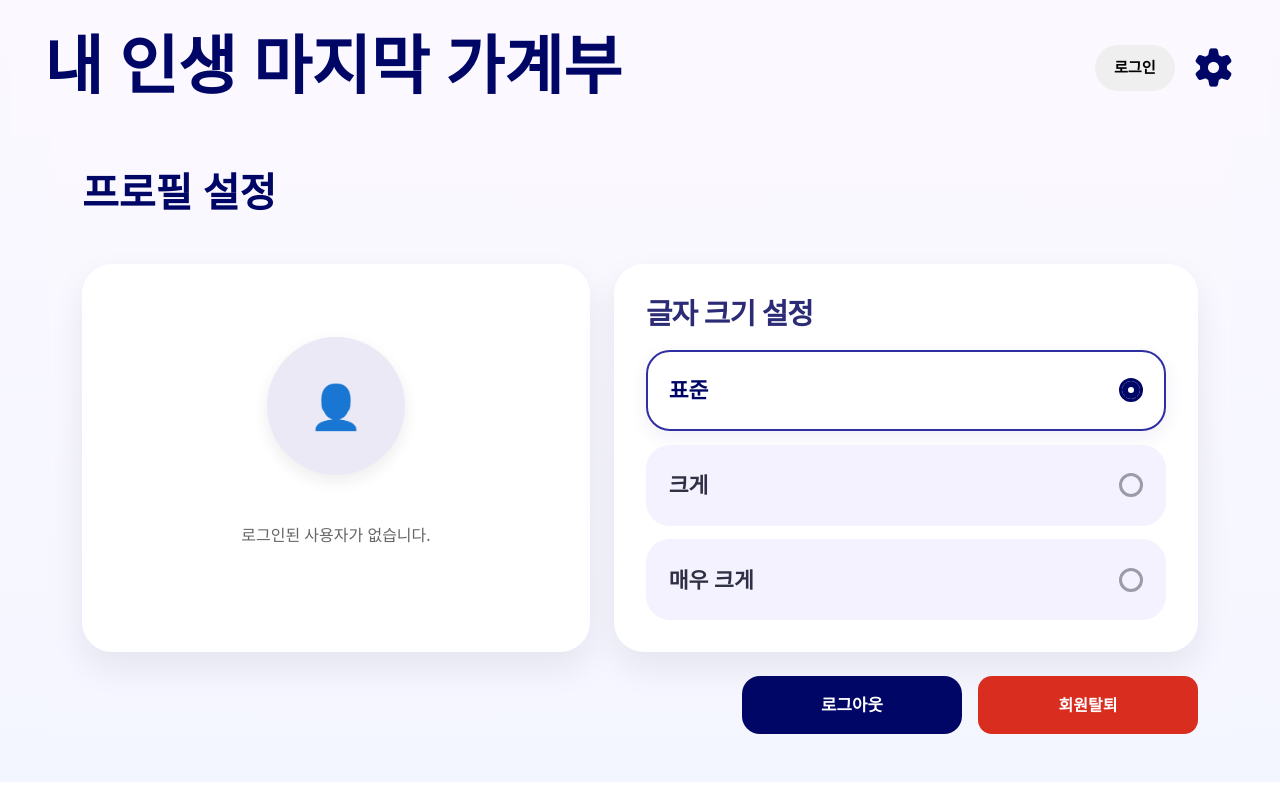
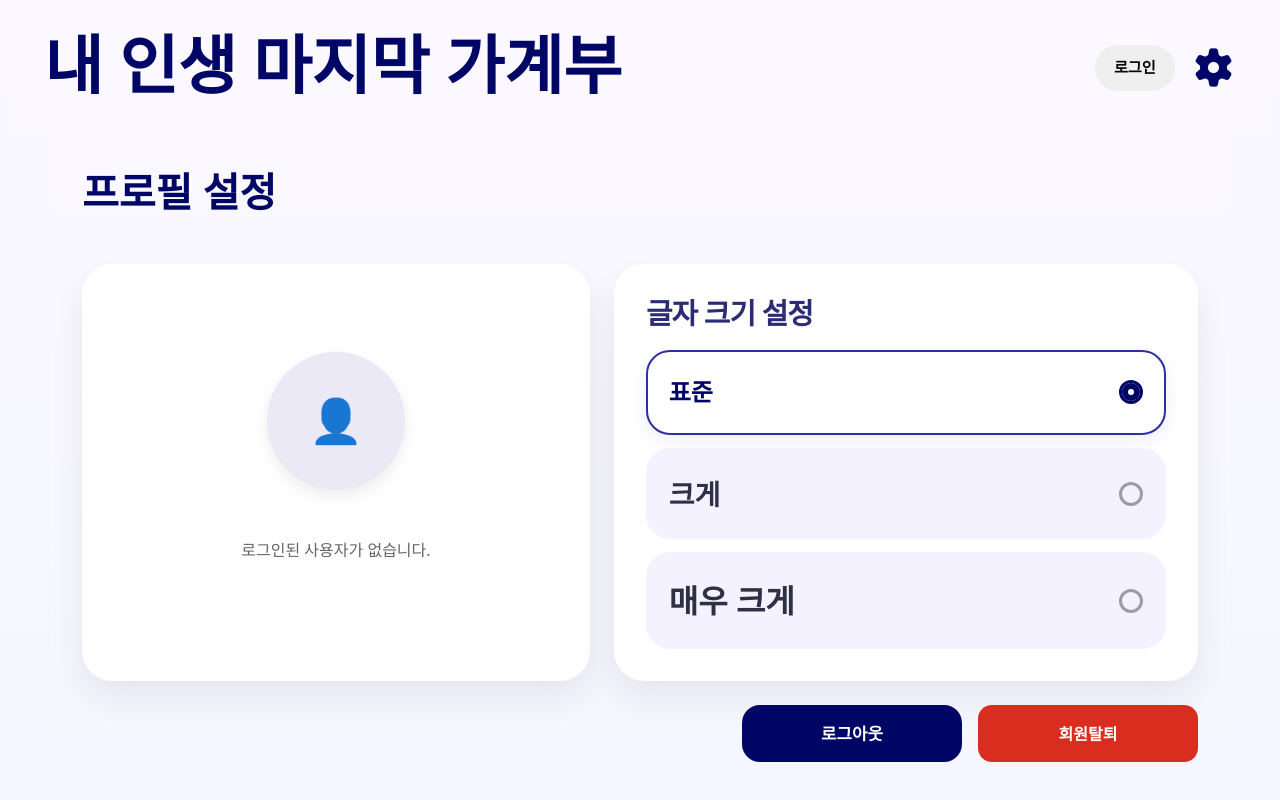
Before and after one commit to KBSkeletonTeam4/Team4_skeleton, a Vue app: page /settings in a window 1280 px wide. Shown: the top 800 px of the page. Built offline with nearby package versions, Linux system fonts and the light colour scheme; data requests are answered from the project's data file; a web font is replaced by a local one.

Commit message:
fix: font-size

```diff
--- a/src/pages/Settings.vue
+++ b/src/pages/Settings.vue
@@ -35,7 +35,7 @@
           type="button"
           @click="changeFontSize('medium')"
         >
-          <span>표준</span>
+          <span class="font-m">표준</span>
           <span class="radio-circle"></span>
         </button>
 
@@ -45,7 +45,7 @@
           type="button"
           @click="changeFontSize('large')"
         >
-          <span>크게</span>
+          <span class="font-l">크게</span>
           <span class="radio-circle"></span>
         </button>
 
@@ -55,7 +55,7 @@
           type="button"
           @click="changeFontSize('xlarge')"
         >
-          <span>매우 크게</span>
+          <span class="font-xl">매우 크게</span>
           <span class="radio-circle"></span>
         </button>
       </section>
@@ -294,6 +294,16 @@ const handleDeleteAccount = async () => {
   letter-spacing: -0.03em;
 }
 
+.font-m {
+  font-size: 24px;
+}
+.font-l {
+  font-size: 28px;
+}
+.font-xl {
+  font-size: 32px;
+}
+
 .font-option {
   width: 100%;
   background: #f3f2fe;
@@ -304,7 +314,7 @@ const handleDeleteAccount = async () => {
   display: flex;
   justify-content: space-between;
   align-items: center;
-  font-size: 1.55em;
+  /* font-size: 1.55em; */
   font-weight: 900;
   color: #2f2f45;
   cursor: pointer;
```
